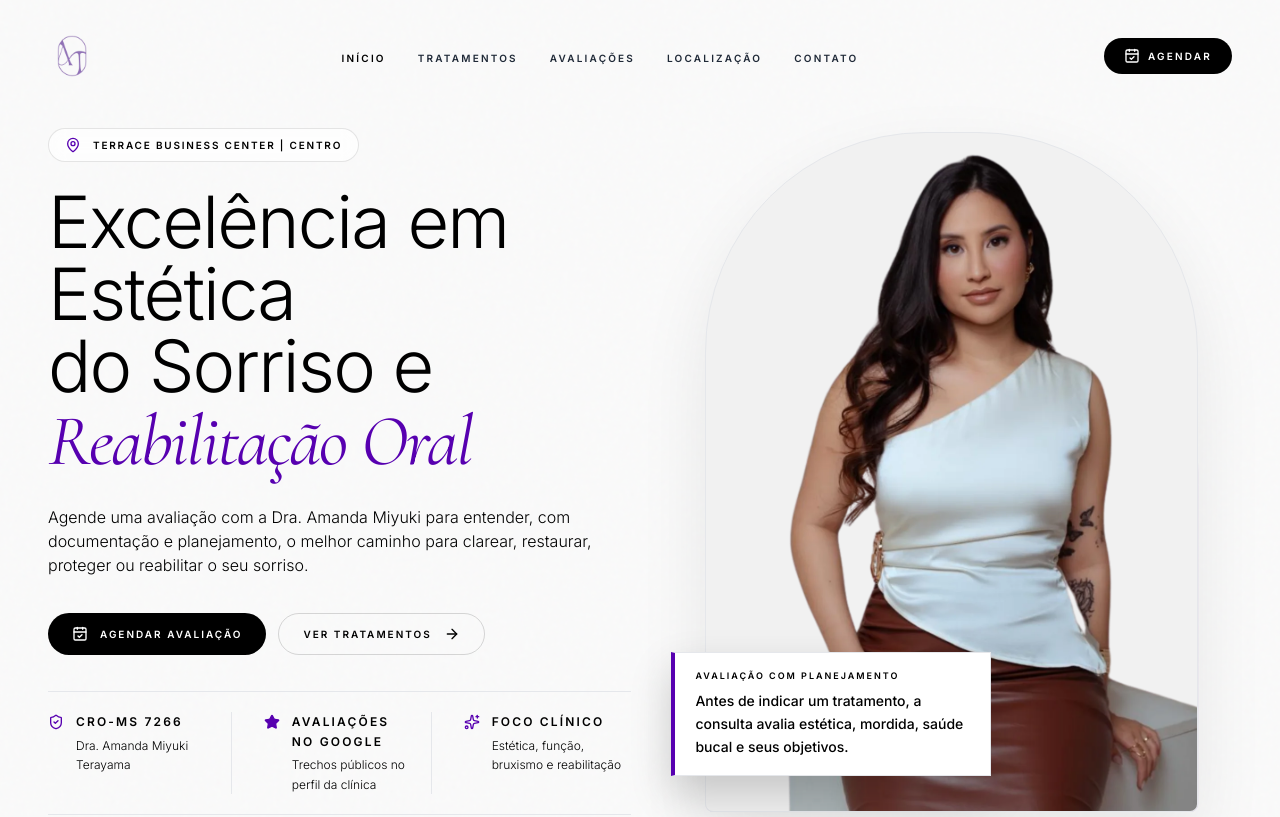
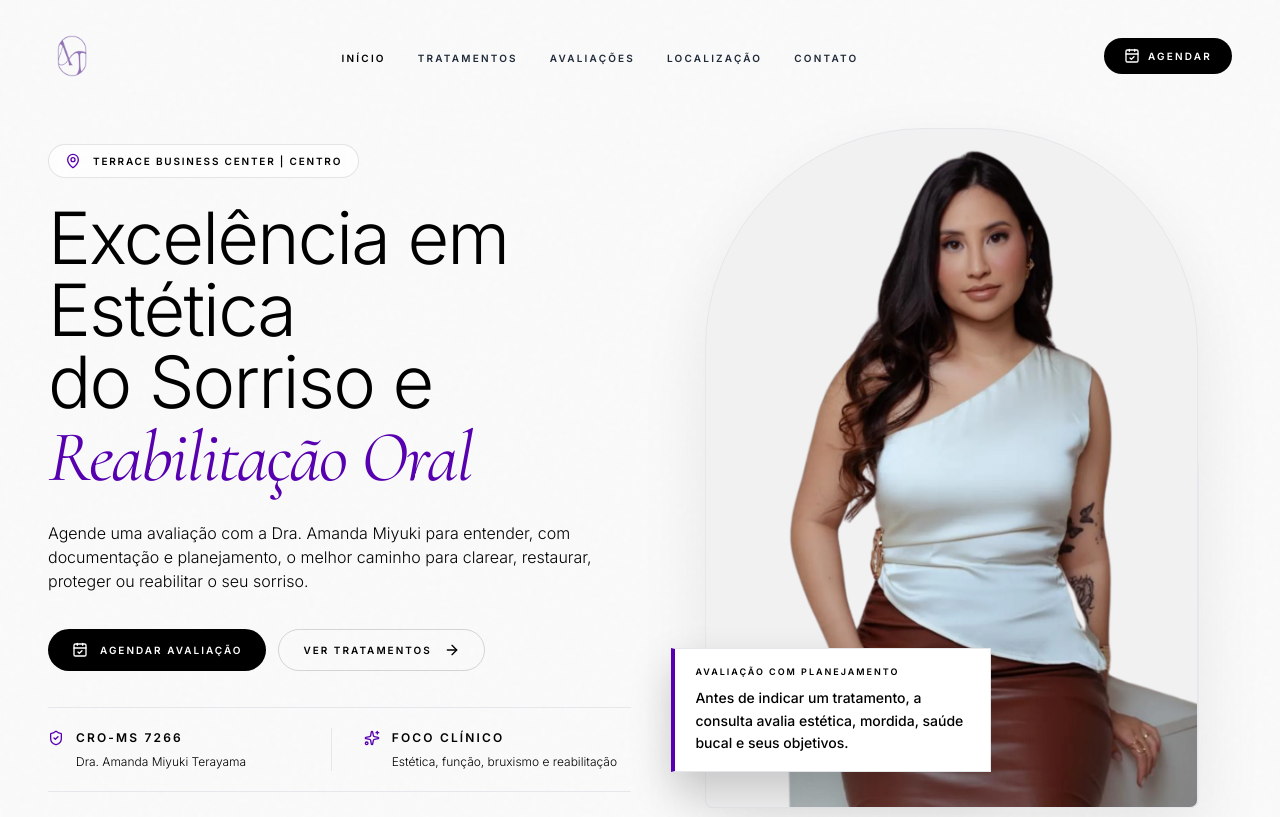
Before and after one commit to RMTerayama/dr-amanda-landing, a React (Vite) app: page / in a window 1280 px wide. Shown: the top 817 px of the page. Built offline with nearby package versions, Linux system fonts and the light colour scheme.

Commit message:
Remove avaliacoes do hero

```diff
--- a/src/sections/HeroSection.jsx
+++ b/src/sections/HeroSection.jsx
@@ -1,6 +1,6 @@
 import React from 'react';
 import { motion as Motion } from 'framer-motion';
-import { ArrowRight, MapPin, ShieldCheck, Sparkles, Star } from 'lucide-react';
+import { ArrowRight, MapPin, ShieldCheck, Sparkles } from 'lucide-react';
 import WhatsAppButton from '../components/WhatsAppButton';
 import drAmandaImg from '../assets/DrAmanda.webp';
 import { siteInfo } from '../data/site';
@@ -81,7 +81,7 @@ const HeroSection = () => {
             animate={{ opacity: 1, y: 0 }}
             transition={{ duration: 0.7, ease: smoothCurve, delay: 0.3 }}
           >
-            <dl className="grid gap-4 text-xs font-light leading-relaxed text-neutral-500 sm:grid-cols-3">
+            <dl className="grid gap-4 text-xs font-light leading-relaxed text-neutral-500 sm:grid-cols-2">
               <div className="flex gap-3 sm:border-r sm:border-neutral-200 sm:pr-4">
                 <ShieldCheck className="mt-0.5 h-4 w-4 shrink-0 text-[#5700B0]" aria-hidden="true" />
                 <div>
@@ -89,15 +89,6 @@ const HeroSection = () => {
                     {siteInfo.cro}
                   </dt>
                   <dd className="mt-1">{siteInfo.professionalName}</dd>
-                </div>
-              </div>
-              <div className="flex gap-3 sm:border-r sm:border-neutral-200 sm:px-4">
-                <Star className="mt-0.5 h-4 w-4 shrink-0 fill-[#5700B0] text-[#5700B0]" aria-hidden="true" />
-                <div>
-                  <dt className="font-semibold uppercase tracking-[0.18em] text-neutral-900">
-                    Avaliações no Google
-                  </dt>
-                  <dd className="mt-1">Trechos públicos no perfil da clínica</dd>
                 </div>
               </div>
               <div className="flex gap-3 sm:pl-4">
```
